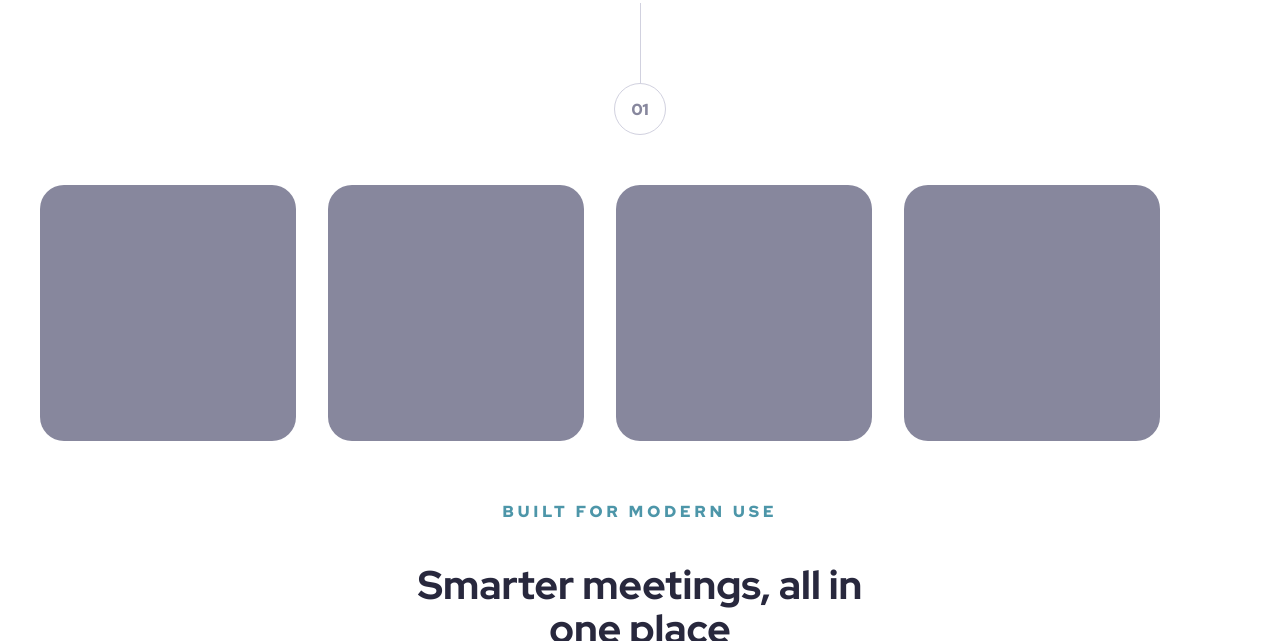
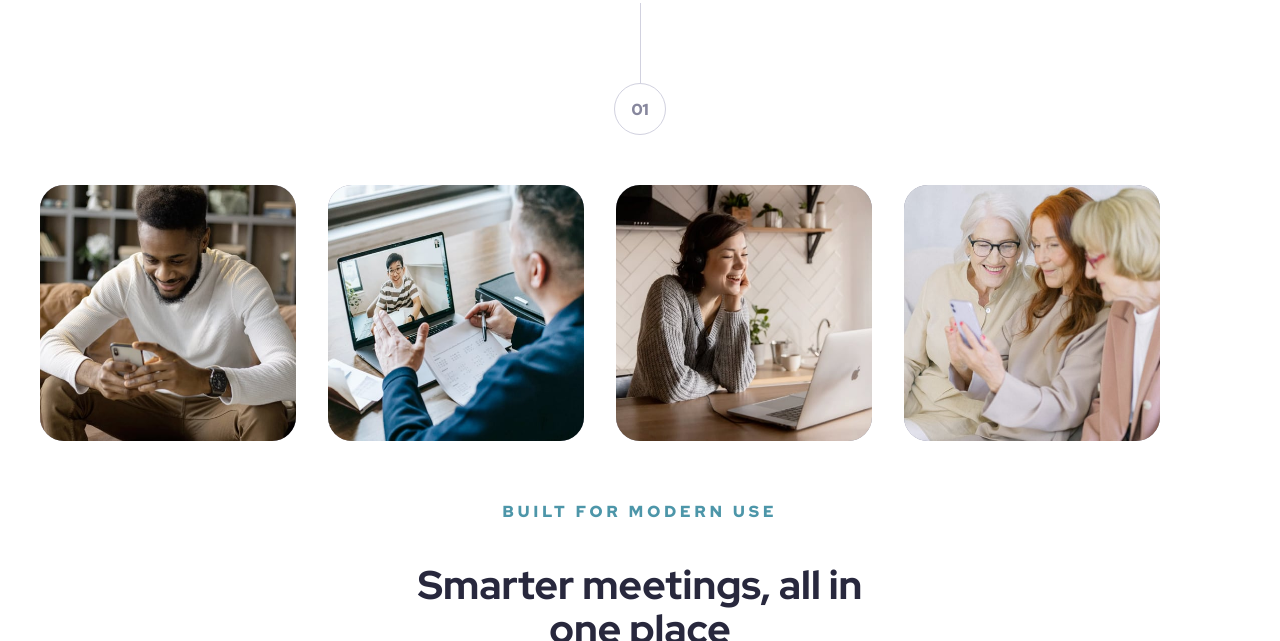
Before and after one commit to daveteru/FEM-LandingPage, a plain HTML site: page starter-code/index.html in a window 1280 px wide. Shown: the part 635-1276 px from the top of the page. Drawn offline with Linux system fonts and the light colour scheme.

Commit message:
add image to the 4 square

```diff
--- a/starter-code/index.html
+++ b/starter-code/index.html
@@ -34,10 +34,10 @@
   </div>
   <section class="section-feature">
     <div class="squareimage">
-      <div class="sq1"></div>
-      <div class="sq1"></div>
-      <div class="sq1"></div>
-      <div class="sq1"></div>
+      <div class="sq1"><img src="../starter-code/assets/desktop/image-man-texting.jpg" alt=""></div>
+      <div class="sq1"><img src="../starter-code/assets/desktop/image-men-in-meeting.jpg" alt=""></div>
+      <div class="sq1"><img src="../starter-code/assets/desktop/image-woman-in-videocall.jpg" alt=""></div>
+      <div class="sq1"><img src="../starter-code/assets/desktop/image-women-videochatting.jpg" alt=""></div>
     </div>
       <h4>Built for modern use</h4>
       <h2>Smarter meetings, all in one place</h2>
--- a/starter-code/style.css
+++ b/starter-code/style.css
@@ -181,6 +181,13 @@ button{
     border-radius: 24px;
     aspect-ratio: 1/1;
     background-color: var(--textbody-color);
+    overflow: hidden;
+}
+
+.sq1 img {
+  width: 100%;
+  height: 100%;
+  object-position: center;
 }
 .midctn{
     width: 100%;
```
